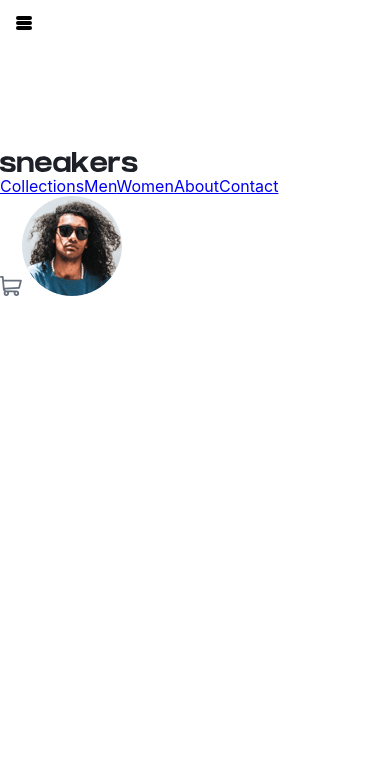
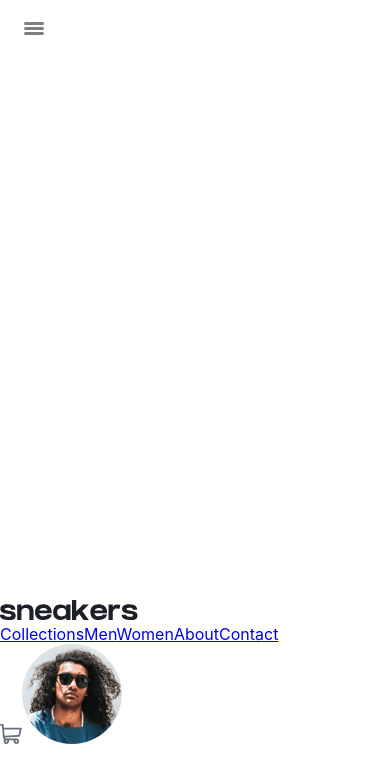
Before and after one commit to ChristalBell/shoes, a React (Create React App) app: page / in a window 390 px wide. Shown: the top 782 px of the page. Built offline with nearby package versions, Linux system fonts and the light colour scheme.

Commit message:
add speed to drop down menu, hamburger button done

```diff
--- a/src/App.js
+++ b/src/App.js
@@ -1,6 +1,6 @@
 import React from "react";
 
-import "./App.css";
+import "./App.scss";
 import Header from "./components/Header";
 
 function App() {
--- a/src/App.css
+++ b/src/components/Hamburger.scss
@@ -8,11 +8,13 @@
   background: white;
   box-shadow: 0.1rem 0rem 0.2rem gray;
   border-radius: 0.2rem;
-
+  height: 100%;
   left: -100%;
   list-style: none;
+  padding-bottom: 20rem;
+  padding-top: 3rem;
+  visibility: collapse;
 
-  visibility: collapse;
   width: 15rem;
 }
 
@@ -22,46 +24,48 @@
 }
 
 /* style of clicked checkbox */
-#checkbox:checked ~ .mobile-btn {
-  background-color: orange;
-}
 #checkbox:checked ~ .mobile-btn > span {
   background-color: orange;
   transform: rotate(45deg);
+  transition: 250ms ease-in-out;
+}
+#checkbox:checked ~ .mobile-btn {
+  background-color: white;
+  top: 1.375;
+  transform: rotate(0deg);
+  transition: 250ms ease-in-out;
 }
 #checkbox:checked ~ .mobile-btn > span::after {
   background-color: orange;
+  top: 0;
   transform: rotate(90deg);
-}
-
-#checkbox:checked ~ .mobile-btn > span::before {
-  transform: rotate(0);
+  transition: 250ms ease-in-out;
 }
 
 /* style of top line and click change function*/
 .mobile-btn {
   align-items: center;
-  background-color: black;
+  background-color: grey;
   border-radius: 0.2rem;
   cursor: pointer;
   display: flex;
-  height: 0.25rem;
-  left: 1rem;
+  height: 0.2rem;
+  left: 1.5rem;
   position: fixed;
-  top: 1rem;
-  width: 1rem;
+  top: 1.375rem;
+  width: 1.25rem;
 }
 
 /* second line in hamburger menu */
 .mobile-btn > span,
 .mobile-btn > span::before,
 .mobile-btn > span::after {
-  background: black;
+  background: inherit;
   border-radius: 0.2rem;
-
-  height: 0.25rem;
+  height: 0.2rem;
   top: 0.3rem;
   position: absolute;
+  transition: 250ms ease-in-out;
   width: 100%;
 }
 
@@ -70,3 +74,7 @@
   content: "";
   top: 0.32rem;
 }
+
+li {
+  padding: 0.5rem;
+}
--- a/src/components/Header.js
+++ b/src/components/Header.js
@@ -1,4 +1,5 @@
 import React from "react";
+import "./Hamburger.scss";
 
 const Header = () => {
   return (
```
Also changed, not shown: src/App.scss (added).
